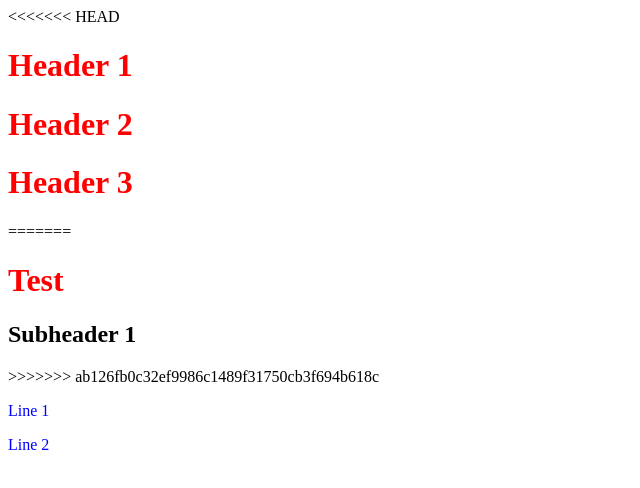
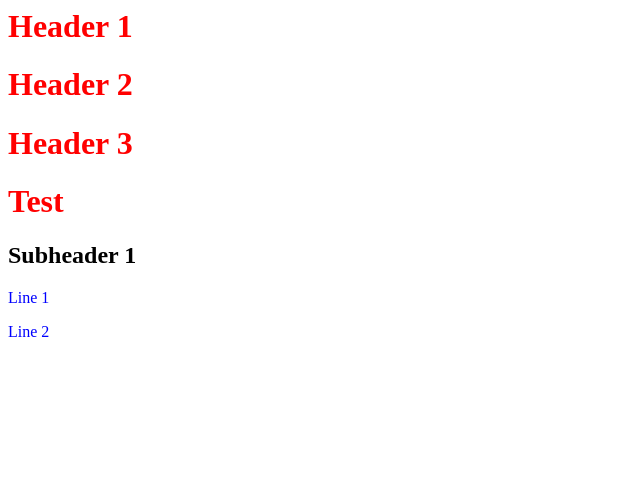
Before and after one commit to bthank/SshRemoteRep, a plain HTML site: page index.html in a window 1280 px wide. Shown: the whole page, without its empty margins (0-640 px from the left). Drawn offline with Linux system fonts and the light colour scheme.

Commit message:
Update index.html

```diff
--- a/index.html
+++ b/index.html
@@ -21,14 +21,12 @@
     <!-- Please use CSS style tags here -->
 
 
-<<<<<<< HEAD
     <h1>Header 1</h1>
     <h1>Header 2</h1>
     <h1>Header 3</h1>
-=======
+
     <h1>Test</h1>
 	  <h2>Subheader 1</h2>
->>>>>>> ab126fb0c32ef9986c1489f31750cb3f694b618c
     <p>Line 1 </p>
     <p>Line 2 </p>
   </body>
```
